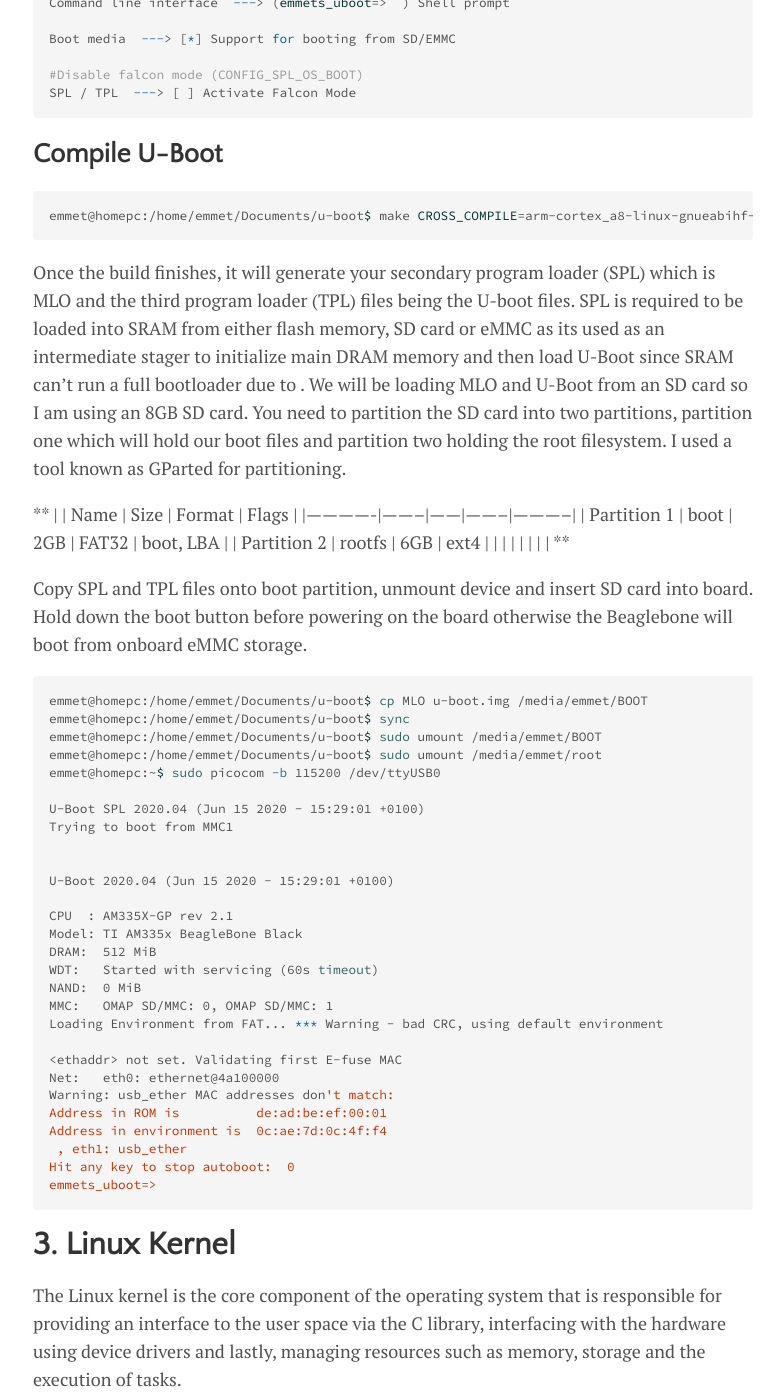
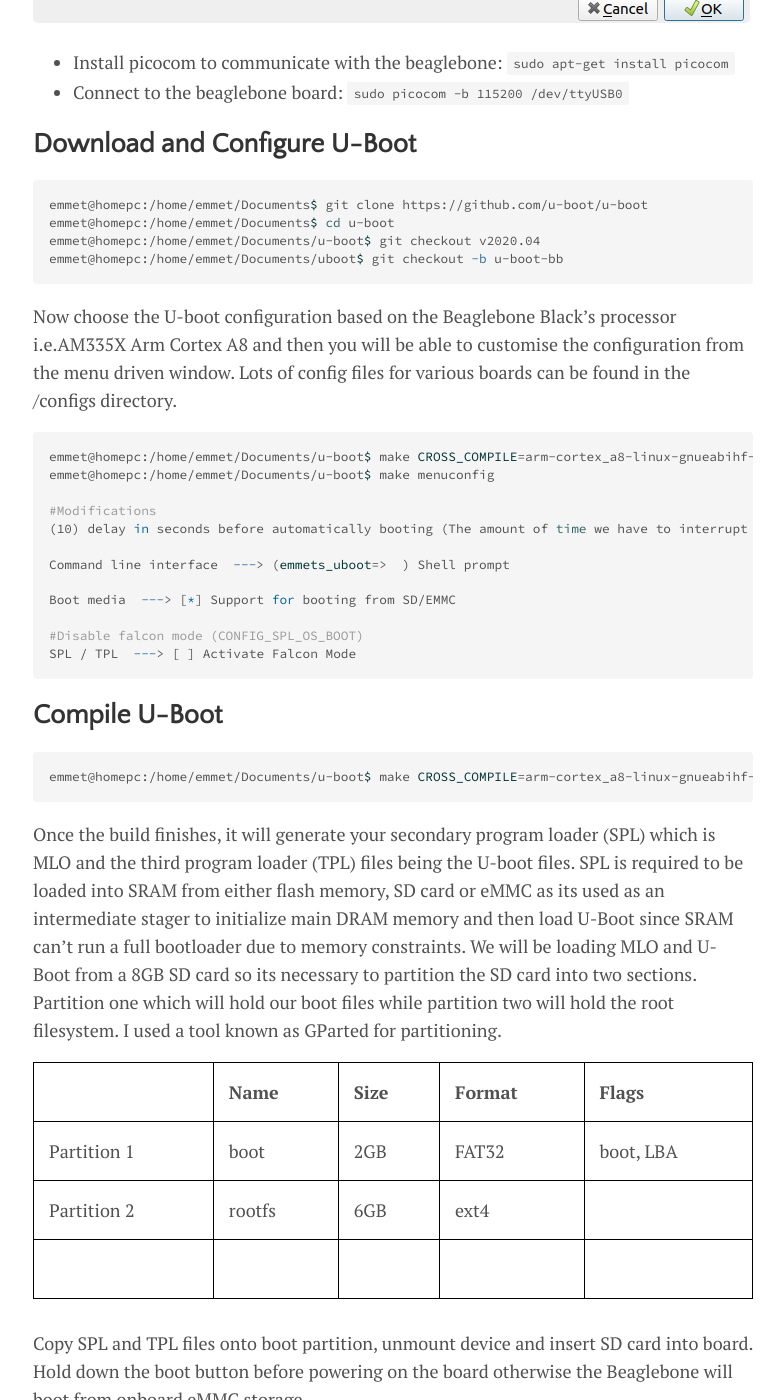
Before and after one commit to efriel94/ef_blog, a Jekyll site: the page built from _posts/EmbeddedLinux/2020-05-16-embedded-linux.md, in a window 1280 px wide and 1400 px high, scrolled down 6249 px. Shown: the whole window, without its empty margins (247-1031 px from the left). Built offline with Jekyll 4.4.1, drawn with Linux system fonts in a browser that asks for light colours; some of the changed text lies outside the part shown.

Commit message:
Fixed embedded linux post typos and errors

````diff
--- a/_posts/EmbeddedLinux/2020-05-16-embedded-linux.md
+++ b/_posts/EmbeddedLinux/2020-05-16-embedded-linux.md
@@ -1,14 +1,14 @@
 ---
 layout: post
-title: "Building an Embedded Linux distro on a Beaglebone Black ARM Cortex-A8"
+title: "Building an Embedded Linux Distro on a Beaglebone Black ARM Cortex-A8"
 author: "Emmet Friel"
 categories: embedded
-image: embedded/Embedded-Linux.png
+image: embedded/bb-linux/Embedded-Linux.png
 ---
 
 # Introduction
 
-This tutorial will show you how to build the latest kernel 5.5.5 on the Beaglebone Black with a root filesystem less than 10MB that can be easily ported to other boards and IOT devices. Building an embedded Linux distro requires four main elements:
+This tutorial will show you how to build the latest 5.5.5 kernel on the Beaglebone Black with a root filesystem that is less than 10MB which can be easily ported to other boards and IOT devices. The tutorial will consist of using crosstool-NG to build the toolchain, using Make to build the bootloader, kernel and device trees and lastly using Buildroot to compile the root filesystem. Building an embedded Linux distro requires four main elements:
 
 1. Toolchain
 - A set of tools required to build and compile your source code that will be able to run on the target device. The tools include a compiler, a linker and various run-time libraries. I will be using a cross-compilation toolchain that will compile the code on my host machine (Ubuntu 18 VM) that then will run on the target (BeagleBone Black).
@@ -20,7 +20,10 @@ This tutorial will show you how to build the latest kernel 5.5.5 on the Beaglebo
 - The heart of the operating system. It is responsible for managing resources, interfacing with hardware and it provides an API that allows users to interact with the kernel space from the user space such as shell terminal for example.
 
 4. Root filesystem
-The final element which provides the kernel with the required libraries and program that will be run after kernel initialization. The kernel will either mount the root filesystem in RAM, known as an initial RAM filesystem (initramfs), from the bootloader or it will mount it from a block device such as an SD card or it can be mounted over the network (NFS – Network Filesystem).
+- The final element which provides the kernel with the required libraries and program that will be run after kernel initialization. The kernel will either mount the root filesystem in RAM, known as an initial RAM filesystem (initramfs), from the bootloader or it will mount it from a block device such as an SD card or it can be mounted over the network (NFS – Network Filesystem).
+
+<br />
+<br />
 
 
 # 1. Toolchain: crosstool-NG
@@ -51,7 +54,7 @@ Clone the source code from crosstool-NG’s GitHub repo:
 emmet@homepc:/home/emmet/Documents$ git clone https://github.com/crosstool-ng/crosstool-ng
 emmet@homepc:/home/emmet/Documents$ cd crosstool-ng-1.24.0/
 emmet@homepc:/home/emmet/Documents/crosstool-ng-1.24.0$ ./bootstrap
-emmet@homepc:/home/emmet/Documents/crosstool-ng-1.24.0$ ./configure --enable-local (Build in the local directory, avoiding the need for super user permissions to install in its default directory: /usr/local/bin
+emmet@homepc:/home/emmet/Documents/crosstool-ng-1.24.0$ ./configure --enable-local
 emmet@homepc:/home/emmet/Documents/crosstool-ng-1.24.0$ make
 emmet@homepc:/home/emmet/Documents/crosstool-ng-1.24.0$ make install
 ```
@@ -67,7 +70,7 @@ Note on some of the commands:
 
 ## Choosing the toolchain
 
-Crosstool-NG comes with a list of sample toolchains.
+Crosstool-NG comes with a list of sample toolchains:
 
 ```bash
 emmet@homepc:/home/emmet/Documents/crosstool-ng-1.24.0$ ./ct-ng help
@@ -111,7 +114,7 @@ Status  Sample name
  O (OBSOLETE)    : sample needs to be upgraded
  ```
 
- Select and configure the toolchain
+Select and configure the toolchain:
 
 ```bash
 emmet@homepc:/home/emmet/Downloads/crosstool-ng-1.24.0$ ./ct-ng arm-cortex_a8-linux-gnueabi
@@ -137,7 +140,7 @@ C-library  --->
 Save and then Exit.
 ```
 
-Check the configuration
+Check the configuration:
 
 ```bash
 emmet@homepc:/home/emmet/Documents/crosstool-ng$ ./ct-ng show-arm-cortex_a8-linux-gnueabi
@@ -170,7 +171,8 @@ Copyright (C) 2018 Free Software Foundation, Inc.
 This is free software; see the source for copying conditions.  There is NO
 warranty; not even for MERCHANTABILITY or FITNESS FOR A PARTICULAR PURPOSE.
 ```
-
+<br />
+<br />
 
 
 # 2. Bootloader: U-Boot
@@ -229,15 +231,14 @@ SPL / TPL  ---> [ ] Activate Falcon Mode
 emmet@homepc:/home/emmet/Documents/u-boot$ make CROSS_COMPILE=arm-cortex_a8-linux-gnueabihf-
 ```
 
-Once the build finishes, it will generate your secondary program loader (SPL) which is MLO and the third program loader (TPL) files being the U-boot files. SPL is required to be loaded into SRAM from either flash memory, SD card or eMMC as its used as an intermediate stager to initialize main DRAM memory and then load U-Boot since SRAM can’t run a full bootloader due to . We will be loading MLO and U-Boot from an SD card so I am using an 8GB SD card. You need to partition the SD card into two partitions, partition one which will hold our boot files and partition two holding the root filesystem. I used a tool known as GParted for partitioning.
+Once the build finishes, it will generate your secondary program loader (SPL) which is MLO and the third program loader (TPL) files being the U-boot files. SPL is required to be loaded into SRAM from either flash memory, SD card or eMMC as its used as an intermediate stager to initialize main DRAM memory and then load U-Boot since SRAM can’t run a full bootloader due to memory constraints. We will be loading MLO and U-Boot from a 8GB SD card so its necessary to partition the SD card into two sections. Partition one which will hold our boot files while partition two will hold the root filesystem. I used a tool known as GParted for partitioning.
 
-**
 |             | Name   | Size | Format | Flags     |
 |-------------|--------|------|--------|-----------|
 | Partition 1 | boot   | 2GB  | FAT32  | boot, LBA |
 | Partition 2 | rootfs | 6GB  | ext4   |           |
 |             |        |      |        |           |
-**
+
 
 Copy SPL and TPL files onto boot partition, unmount device and insert SD card into board. Hold down the boot button before powering on the board otherwise the Beaglebone will boot from onboard eMMC storage.
 
@@ -264,13 +265,15 @@ Loading Environment from FAT... *** Warning - bad CRC, using default environment
 
 <ethaddr> not set. Validating first E-fuse MAC
 Net:   eth0: ethernet@4a100000
-Warning: usb_ether MAC addresses don't match:
+Warning: usb_ether MAC addresses dont match:
 Address in ROM is          de:ad:be:ef:00:01
 Address in environment is  0c:ae:7d:0c:4f:f4
  , eth1: usb_ether
 Hit any key to stop autoboot:  0
 emmets_uboot=>
 ```
+<br />
+<br />
 
 # 3. Linux Kernel
 
@@ -288,13 +291,13 @@ emmet@homepc:/home/emmet/Documents/linux$ git checkout v5.5.5
 emmet@homepc:/home/emmet/Documents/linux$ git checkout -b kernel-bb-5.5.5 # creates a local branch
 ```
 
-You can find all the different kernel configuration files based on the architecture in **linux/arch/<architecture>/configs**. The Beaglebone Black is based on the ARM V7 architecture so the configuration we are going to use is: **multi_v7_defconfig**. Clean the project before starting:
+You can find all the different kernel configuration files based on the architecture in ``linux/arch/<architecture>/configs``. The Beaglebone Black is based on the ARM V7 architecture so the configuration we are going to use is: __multi_v7_defconfig__. Clean the project before starting:
 
 ```bash
 emmet@homepc:/home/emmet/Documents/linux$ make distclean
 ```
 
-## Configure and build the kernel
+## Configure and Build the kernel
 Select the ARM V7 kernel configuration and launch the menuconfig window. The different types of architectures that can be supplied can be seen in the arch/ directory. In the case of building the kernel the architecture (ARCH=) has to be expressed in addition to CROSS_COMPILE.
 
 ```bash
@@ -329,19 +333,19 @@ emmet@homepc:/home/emmet/Documents/linux/arch/arm/boot$ cp dts/am335x-boneblack.
 U-Boot supports using uEnv.txt which is a text file that declares and initializes boot variables before U-Boot runs bootcmd. Create a file uEnv.txt, insert the contents below and copy it onto the boot partition:
 
 >
->console=ttyS0,115200
->ethaddr=02:f8:7e:a6:fc:e1
->ipaddr=192.168.1.1
->serverip=192.168.1.10
->bootfile=zImage
->fdtfile=am335x-boneblack.dtb
->loadaddr=0x80007fc0
->fdtaddr=0x80F80000
->loadfdt=fatload mmc 0:1 ${fdtaddr} ${fdtfile}
->loaduimage=fatload mmc 0:1 ${loadaddr} ${bootfile}
->mmc_args=setenv bootargs console=${console} ${optargs} root=/dev/mmcblk0p2 rootfstype=ext4
->fdtboot=run mmc_args; bootz ${loadaddr} - ${fdtaddr}
->uenvcmd=mmc rescan; run loaduimage; run loadfdt; run fdtboot;
+>console=ttyS0,115200 \
+>ethaddr=02:f8:7e:a6:fc:e1 \
+>ipaddr=192.168.1.1 \
+>serverip=192.168.1.10 \
+>bootfile=zImage \
+>fdtfile=am335x-boneblack.dtb \
+>loadaddr=0x80007fc0 \
+>fdtaddr=0x80F80000 \
+>loadfdt=fatload mmc 0:1 ${fdtaddr} ${fdtfile} \
+>loaduimage=fatload mmc 0:1 ${loadaddr} ${bootfile} \
+>mmc_args=setenv bootargs console=${console} ${optargs} root=/dev/mmcblk0p2 rootfstype=ext4 \
+>fdtboot=run mmc_args; bootz ${loadaddr} - ${fdtaddr} \
+>uenvcmd=mmc rescan; run loaduimage; run loadfdt; run fdtboot; \
 >
 
 Insert SD card back into the beaglebone and test the kernel:
@@ -372,8 +376,10 @@ Insert SD card back into the beaglebone and test the kernel:
 
 The kernel should hang or panic which is expected as there is no root filesystem on the SD card. The root filesystem will now be built using Buildroot.
 
+<br />
+<br />
 
-# Root Filesystem: Buildroot
+# 4. Root Filesystem: Buildroot
 
 Buildroot is an embedded Linux build system that supports many processors and architectures able to generate a toolchain, root filesystem, Linux kernel and a bootloader. Since we have built our own toolchain, bootloader and kernel, Buildroot will be used to a create a minimal root filesystem including busybox and simple packages.
 
@@ -425,9 +431,11 @@ Device     Boot   Start      End  Sectors  Size Id Type
 
 emmet@homepc:/home/emmet/Documents/buildroot$ sudo dd if=output/images/rootfs.ext4 of=/dev/sdb2
 ```
+<br />
+<br />
 
 # Booting up the custom Linux OS
 
-Unmount and eject the SD card and place it into the Beaglebone Black and your board will now be running a lightweight custom embedded Linux distro. The image below shows the configured kernel and hostname as well as running the entire root filesystem in under 10MB.
+Unmount, eject and place the SD card into the Beaglebone Black. The serial console will now show the operating system booting up a lightweight custom embedded Linux distribution.
 
 ![image]({{site.github.url}}/assets/img/embedded/bb-linux/buildroot.png)
````
Also changed, not shown: other parts of _posts/EmbeddedLinux/2020-05-16-embedded-linux.md (+5 -6 lines).
